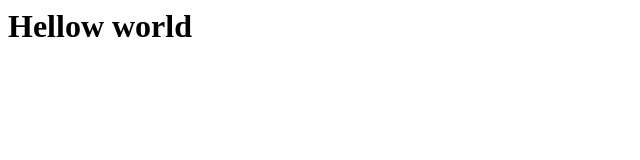
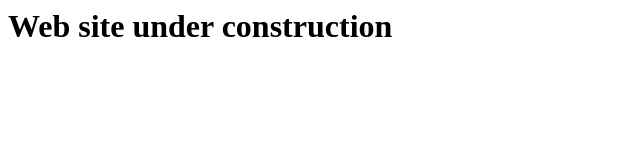
Before and after one commit to krceventplanner/eventplanner, a plain HTML site: page index.html in a window 1280 px wide. Shown: the whole page, without its empty margins (0-640 px from the left). Drawn offline with Linux system fonts and the light colour scheme.

Commit message:
coming up

```diff
--- a/index.html
+++ b/index.html
@@ -1 +1 @@
-<h1>Hellow world<h1>
+<h1>Web site under construction<h1>
```
